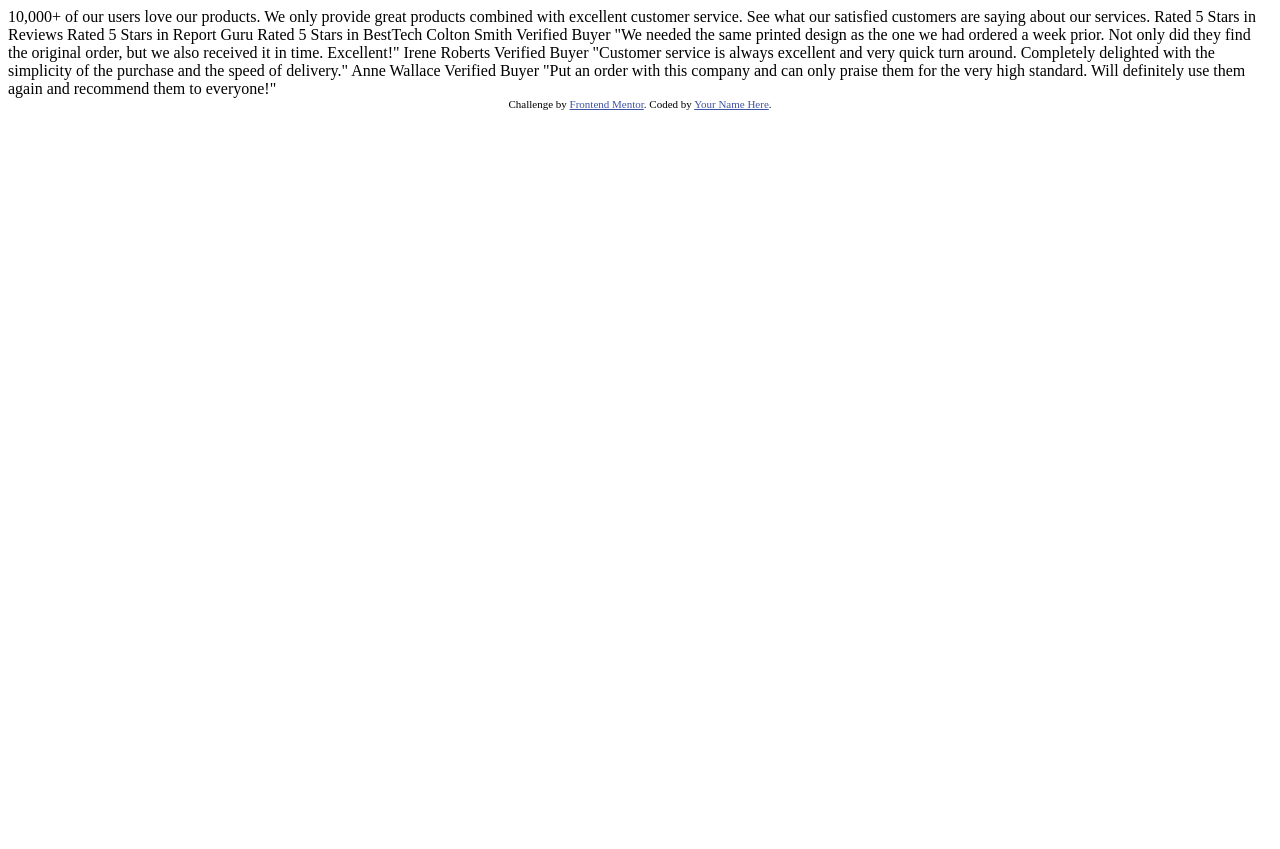
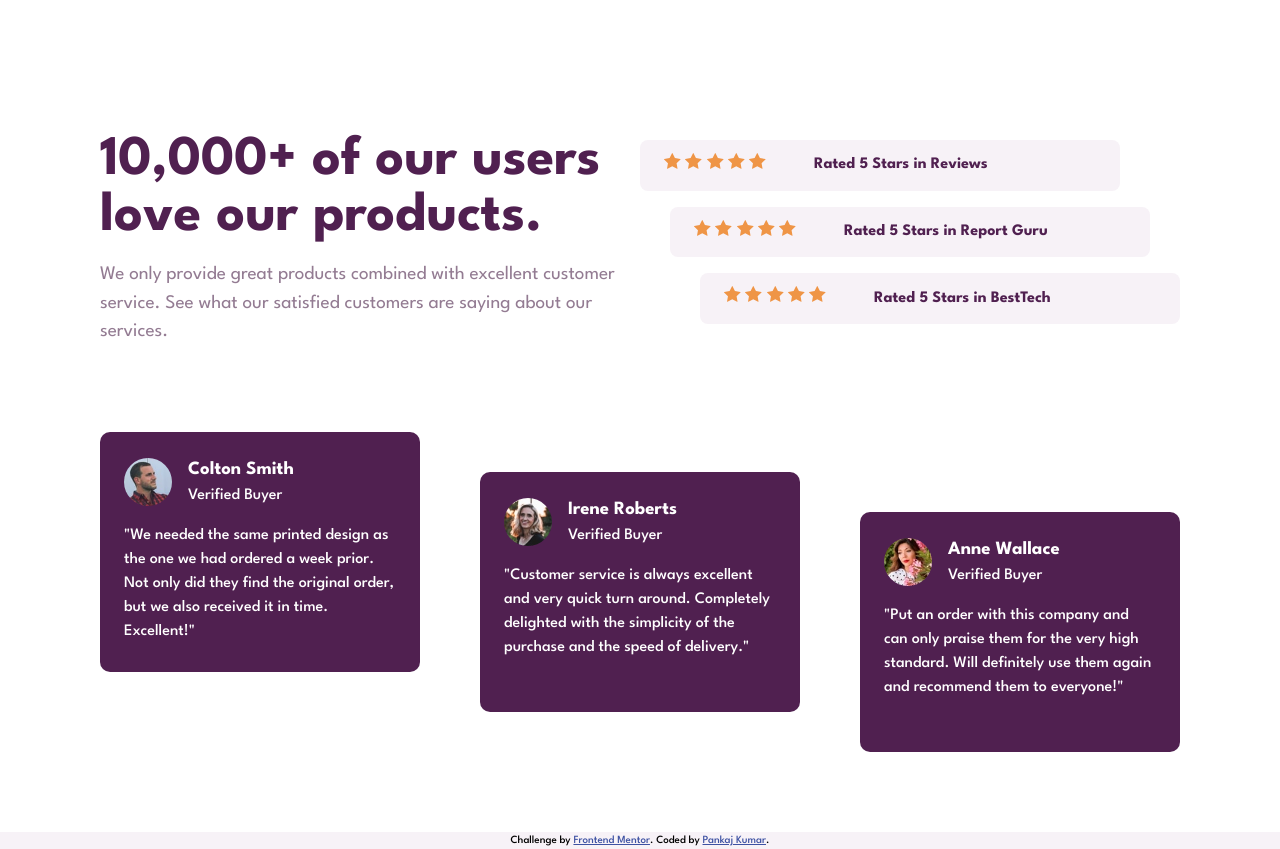
Before and after one commit to pankaj512/frontend-mentor-challenges, a plain HTML site: page index.html in a window 1280 px wide. Before the commit the page ends 800 px from the top, so only its background shows below. Drawn offline with Linux system fonts and the light colour scheme.

Commit message:
solution using grid & flex

```diff
--- a/index.html
+++ b/index.html
@@ -12,50 +12,117 @@
       href="./images/favicon-32x32.png"
     />
 
+    <link rel="preconnect" href="https://fonts.googleapis.com" />
+    <link rel="preconnect" href="https://fonts.gstatic.com" crossorigin />
+    <link
+      href="https://fonts.googleapis.com/css2?family=League+Spartan:wght@400;500;700&display=swap"
+      rel="stylesheet"
+    />
+
+    <link rel="stylesheet" href="./reset.css" />
+    <link rel="stylesheet" href="./style.css" />
+
     <title>Frontend Mentor | Social proof section</title>
-
-    <!-- Feel free to remove these styles or customise in your own stylesheet 👍 -->
-    <style>
-      .attribution {
-        font-size: 11px;
-        text-align: center;
-      }
-      .attribution a {
-        color: hsl(228, 45%, 44%);
-      }
-    </style>
   </head>
   <body>
-    10,000+ of our users love our products.
-
-    We only provide great products combined with excellent customer service.
-    See what our satisfied customers are saying about our services.
-
-    Rated 5 Stars in Reviews
-    Rated 5 Stars in Report Guru
-    Rated 5 Stars in BestTech
-
-    Colton Smith
-    Verified Buyer
-    "We needed the same printed design as the one we had ordered a week prior.
-    Not only did they find the original order, but we also received it in time.
-    Excellent!"
-
-    Irene Roberts
-    Verified Buyer
-    "Customer service is always excellent and very quick turn around. Completely
-    delighted with the simplicity of the purchase and the speed of delivery."
-
-    Anne Wallace
-    Verified Buyer
-    "Put an order with this company and can only praise them for the very high
-    standard. Will definitely use them again and recommend them to everyone!"
-
-    <div class="attribution">
+    <h1 class="sr-only">Social Proof Section</h1>
+    <main class="container">
+      <article>
+        <section class="upper-section">
+          <div class="information">
+            <h1 class="information-header">
+              10,000+ of our users love our products.
+            </h1>
+            <p class="information-desc">
+              We only provide great products combined with excellent customer
+              service. See what our satisfied customers are saying about our
+              services.
+            </p>
+          </div>
+          <div class="rating-review">
+            <div class="rating review">
+              <div>
+                <img src="./images/icon-star.svg" alt="" />
+                <img src="./images/icon-star.svg" alt="" />
+                <img src="./images/icon-star.svg" alt="" />
+                <img src="./images/icon-star.svg" alt="" />
+                <img src="./images/icon-star.svg" alt="" />
+              </div>
+              <p>Rated 5 Stars in Reviews</p>
+            </div>
+            <div class="rating report">
+              <div>
+                <img src="./images/icon-star.svg" alt="" />
+                <img src="./images/icon-star.svg" alt="" />
+                <img src="./images/icon-star.svg" alt="" />
+                <img src="./images/icon-star.svg" alt="" />
+                <img src="./images/icon-star.svg" alt="" />
+              </div>
+              <p>Rated 5 Stars in Report Guru</p>
+            </div>
+            <div class="rating best-tech">
+              <div>
+                <img src="./images/icon-star.svg" alt="" />
+                <img src="./images/icon-star.svg" alt="" />
+                <img src="./images/icon-star.svg" alt="" />
+                <img src="./images/icon-star.svg" alt="" />
+                <img src="./images/icon-star.svg" alt="" />
+              </div>
+              <p>Rated 5 Stars in BestTech</p>
+            </div>
+          </div>
+        </section>
+        <section class="lower-section">
+          <div class="testimonial-item smith">
+            <div class="person-info">
+              <img src="./images/image-colton.jpg" alt="" />
+              <div class="customer-name">
+                <h3>Colton Smith</h3>
+                <p>Verified Buyer</p>
+              </div>
+            </div>
+            <p>
+              "We needed the same printed design as the one we had ordered a
+              week prior. Not only did they find the original order, but we also
+              received it in time. Excellent!"
+            </p>
+          </div>
+          <div class="testimonial-item Irene">
+            <div class="person-info">
+              <img src="./images/image-irene.jpg" alt="" />
+              <div class="customer-name">
+                <h3>Irene Roberts</h3>
+                <p>Verified Buyer</p>
+              </div>
+            </div>
+            <p>
+              "Customer service is always excellent and very quick turn around.
+              Completely delighted with the simplicity of the purchase and the
+              speed of delivery."
+            </p>
+          </div>
+          <div class="testimonial-item Anne">
+            <div class="person-info">
+              <img src="./images/image-anne.jpg" alt="" />
+              <div class="customer-name">
+                <h3>Anne Wallace</h3>
+                <p>Verified Buyer</p>
+              </div>
+            </div>
+            <p>
+              "Put an order with this company and can only praise them for the
+              very high standard. Will definitely use them again and recommend
+              them to everyone!"
+            </p>
+          </div>
+        </section>
+      </article>
+    </main>
+    <footer class="attribution">
       Challenge by
       <a href="https://www.frontendmentor.io?ref=challenge" target="_blank"
         >Frontend Mentor</a
-      >. Coded by <a href="#">Your Name Here</a>.
-    </div>
+      >. Coded by <a href="#">Pankaj Kumar</a>.
+    </footer>
   </body>
 </html>
--- a/style.css
+++ b/style.css
@@ -0,0 +1,203 @@
+.attribution {
+  font-size: 11px;
+  text-align: center;
+  margin: auto;
+}
+.attribution a {
+  color: hsl(228, 45%, 44%);
+}
+
+:root {
+  --width-mobile: 375px;
+  --width-desktop: 1440px;
+
+  --primary-very-dark-magenta: hsl(300, 43%, 22%);
+  --primary-soft-pink: hsl(333, 80%, 67%);
+
+  --neutral-dark-grayish-magenta: hsl(303, 10%, 53%);
+  --neutral-light-grayish-magenta: hsl(300, 24%, 96%);
+  --neutral-white: hsl(0, 0%, 100%);
+
+  --font-size: 1rem;
+  --font-family: "League Spartan", sans-serif;
+  --font-weight-light: 400;
+  --font-weight-regular: 500;
+  --font-weight-bold: 700;
+}
+
+.sr-only {
+  display: none;
+}
+
+body {
+  font-size: var(--font-size);
+  font-family: var(--font-family);
+  font-weight: var(--font-weight-regular);
+  height: auto;
+  min-height: 100vh !important;
+  background-color: var(--neutral-light-grayish-magenta);
+}
+
+.container {
+  max-width: var(--width-desktop);
+  margin: 0 auto;
+  height: auto;
+  min-height: 100vh !important;
+
+  display: flex;
+  flex-direction: column;
+  justify-content: center;
+}
+
+article {
+  background-color: var(--neutral-white);
+  padding: 80px 100px;
+  margin: 0 auto;
+  display: grid;
+  grid-template-rows: repeat(2, 20rem);
+  row-gap: 2rem;
+  grid-auto-columns: minmax(auto, 80rem);
+}
+
+.upper-section {
+  display: grid;
+  grid-template-columns: repeat(2, 1fr);
+  color: var(--primary-very-dark-magenta);
+  align-items: center;
+}
+
+.information-header {
+  font-size: 3.5rem;
+  font-weight: var(--font-weight-bold);
+  line-height: 1;
+  margin-bottom: 1rem;
+}
+.information-desc {
+  font-weight: var(--font-weight-light);
+  color: var(--neutral-dark-grayish-magenta);
+  font-size: 1.2rem;
+}
+
+.rating-review {
+  display: flex;
+  flex-direction: column;
+}
+
+.rating {
+  background-color: var(--neutral-light-grayish-magenta);
+  padding: 0.8rem 0;
+  margin-bottom: 1rem;
+  width: 30rem;
+  border-radius: 0.5rem;
+  display: flex;
+  align-items: center;
+  font-weight: var(--font-weight-bold);
+}
+
+.rating > * {
+  margin: 0 1.5rem;
+}
+
+.rating * {
+  display: inline;
+}
+
+.report {
+  align-self: center;
+}
+
+.best-tech {
+  align-self: end;
+}
+
+.lower-section {
+  display: flex;
+  align-items: start;
+  height: 100%;
+  column-gap: 1rem;
+  justify-content: space-between;
+}
+
+.testimonial-item {
+  background-color: var(--primary-very-dark-magenta);
+  padding: 1.5rem;
+  color: var(--neutral-white);
+  border-radius: 10px;
+  width: 20rem;
+  height: 15rem;
+}
+
+.Irene {
+  align-self: center;
+}
+
+.Anne {
+  align-self: end;
+}
+
+.person-info {
+  display: flex;
+  align-items: center;
+  margin-bottom: 1rem;
+}
+
+.person-info img {
+  border-radius: 50%;
+  width: 3rem;
+  margin-right: 1rem;
+}
+
+@media screen and (max-width: 1100px) {
+  .container {
+    max-width: var(--width-mobile);
+  }
+
+  article {
+    display: block;
+    padding: 1rem;
+    margin: 0;
+    background-color: var(--neutral-white);
+  }
+
+  .upper-section {
+    display: block;
+    color: var(--primary-very-dark-magenta);
+  }
+
+  .rating-review {
+    display: block;
+  }
+
+  .rating {
+    background-color: var(--neutral-light-grayish-magenta);
+    padding: 0.8rem 0;
+    margin-bottom: 1rem;
+    width: 100%;
+    border-radius: 0.5rem;
+    display: flex;
+    flex-direction: column;
+    justify-content: center;
+    font-weight: var(--font-weight-bold);
+    text-align: center;
+  }
+
+  .lower-section {
+    display: block;
+    height: 100%;
+  }
+
+  .testimonial-item {
+    margin-bottom: 1rem;
+    width: auto;
+    height: auto;
+  }
+
+  .information-header,
+  .information-desc {
+    text-align: center;
+  }
+
+  .information-desc {
+    margin-bottom: 1rem;
+  }
+}
```
